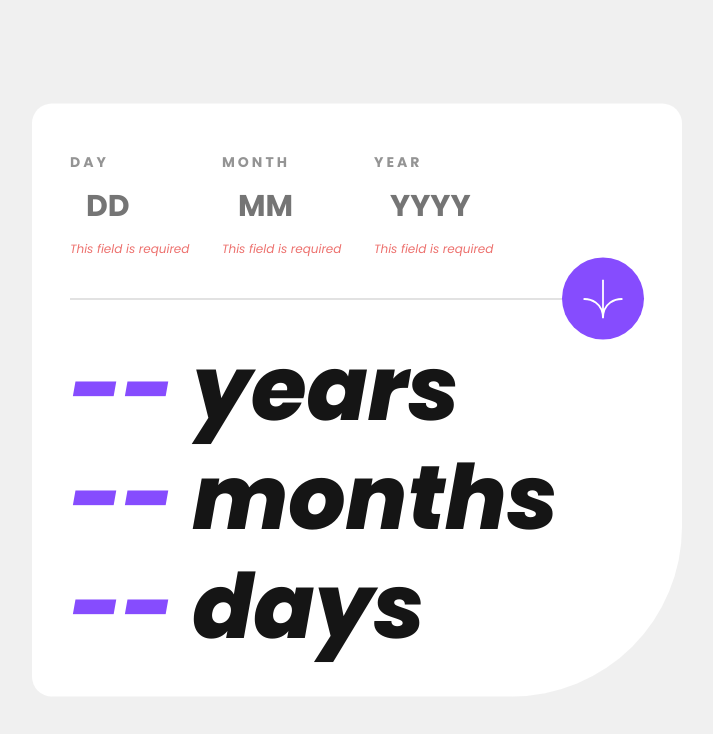
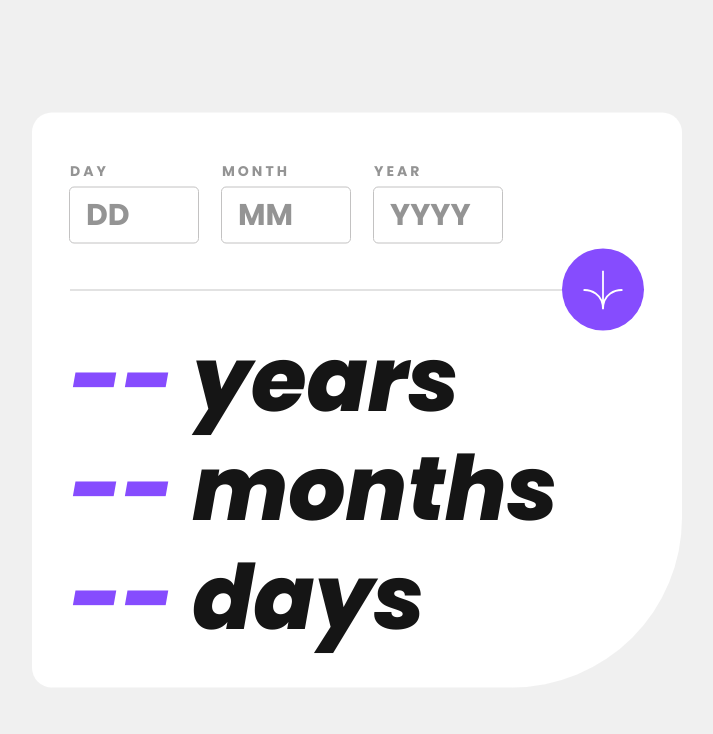
Before and after one commit to itszainjamil/age-calculator, a React (Create React App) app: page / in a window 1280 px wide. Shown: the top 734 px of the page, without its empty margins (283-996 px from the left). Built offline with nearby package versions, Linux system fonts and the light colour scheme.

Commit message:
final version: added all functionalities, logics & handled all errors

```diff
--- a/src/App.js
+++ b/src/App.js
@@ -7,74 +7,199 @@ function App() {
 export default App;
 
 function AgeCalculator() {
+  // User input
+  const [day, setDay] = useState("");
+  const [month, setMonth] = useState("");
+  const [year, setYear] = useState("");
+
+  // Error text for each input
+  const [errDay, setErrDay] = useState("");
+  const [errMonth, setErrMonth] = useState("");
+  const [errYear, setErrYear] = useState("");
+
+  // Calculated age according to the given input
+  const [ageYears, setAgeYears] = useState("--");
+  const [ageMonths, setAgeMonths] = useState("--");
+  const [ageDays, setAgeDays] = useState("--");
+
+  // Trigger handle click by pressing the enter key
+  function handleKeyPress(e) {
+    if (e.keyCode === 13) {
+      handleClick();
+    }
+  }
+
+  // When button is clicked
+  function handleClick() {
+    // Maximum number of days in each month
+    const ListOfDays = [31, 28, 31, 30, 31, 30, 31, 31, 30, 31, 30, 31];
+
+    // If The day number is greater than 31
+    if (day > 31) setErrDay("Must be a valid day");
+    // If input field is empty
+    else if (!day) setErrDay("This is a required field");
+    // If the date is invalid e.g. 31/04/1991 (there are 30 days in April)
+    else if (day > ListOfDays[month - 1]) setErrDay("Must be a valid day");
+    // If no error
+    else setErrDay("");
+
+    // If input field is empty
+    if (!month) setErrMonth("This is a required field");
+    // The month number is greater than 12
+    else if (month > 12) setErrMonth("Must be a valid month");
+    else setErrMonth("");
+
+    // If input field is empty
+    if (!year) setErrYear("This is a required field");
+    // The year is in the future
+    else if (year > 2023) setErrYear("Must be in the past");
+    // If no error
+    else setErrYear("");
+
+    // Creating a date object based on user input
+    const inputDate = new Date(`${month}-${day}-${year}`);
+
+    // Checking if the date is valid
+    const isValidDate = Date.parse(inputDate);
+
+    // If date is not valid or one of the fields is empty
+    if (isNaN(isValidDate) || day === "" || month === "" || year === "") {
+      setAgeDays("--");
+      setAgeYears("--");
+      setAgeMonths("--");
+      return;
+    }
+
+    // If no error then calculate the age and set states accordingly
+    calculateAge(inputDate);
+  }
+
+  function calculateAge(inputDate) {
+    // Convert the date strings to Date objects
+
+    // User's date
+    const start = new Date(inputDate);
+
+    // Current date
+    const end = new Date();
+
+    // Calculate the difference in milliseconds
+    const diff = Math.abs(end - start);
+
+    // Calculate the number of milliseconds in a year, month, and day
+    const msPerYear = 1000 * 60 * 60 * 24 * 365.25;
+    const msPerMonth = msPerYear / 12;
+    const msPerDay = 1000 * 60 * 60 * 24;
+
+    // Calculate and set the number of years, months, and days
+    setAgeYears(Math.floor(diff / msPerYear));
+    setAgeMonths(Math.floor((diff % msPerYear) / msPerMonth));
+    setAgeDays(Math.floor((diff % msPerMonth) / msPerDay));
+  }
+
   return (
     <div className="container">
-      <Inputs />
-      <Button />
-      <Output />
+      <Inputs
+        handleKeypress={handleKeyPress}
+        day={day}
+        setDay={setDay}
+        month={month}
+        setMonth={setMonth}
+        year={year}
+        setYear={setYear}
+        errDay={errDay}
+        errMonth={errMonth}
+        errYear={errYear}
+      />
+      <Button day={day} month={month} year={year} handleClick={handleClick} />
+      <Output ageYears={ageYears} ageMonths={ageMonths} ageDays={ageDays} />
     </div>
   );
 }
 
-function Inputs() {
-  const [day, setDay] = useState("");
-  const [month, setMonth] = useState("");
-  const [year, setYear] = useState("");
-
-  console.log(day, month, year);
-
+function Inputs({
+  handleKeypress,
+  day,
+  setDay,
+  month,
+  setMonth,
+  year,
+  setYear,
+  errDay,
+  errMonth,
+  errYear,
+}) {
   return (
+    // Container for all three inputs
     <div className="inputs">
+      {/* Each individual input div containing the title, input field and the error message */}
       <div>
-        <p className="input-title">Day</p>
+        {/* If there is an error, add the red color to the label */}
+        <p className={`input-title ${errDay !== "" ? "error-color" : ""}`}>
+          Day
+        </p>
         <input
+          onKeyDown={handleKeypress}
+          // If there is an error, add red outline to the input field
+          className={`input ${errDay !== "" ? "input-error" : "input-normal"}`}
           value={day}
           onChange={(e) => {
-            setDay(Number(e.target.value));
+            setDay(Number(e.target.value) < 0 ? day : Number(e.target.value));
           }}
-          className="input"
           type="number"
           placeholder="DD"
         />
-        <p className="error-text">This field is required</p>
+        {/* If there is an error then show the error text */}
+        {errDay !== "" && <p className="error-text">{errDay}</p>}
       </div>
       <div>
-        <p className="input-title">Month</p>
+        <p className={`input-title ${errMonth !== "" ? "error-color" : ""}`}>
+          Month
+        </p>
         <input
+          onKeyDown={handleKeypress}
+          className={`input ${
+            errMonth !== "" ? "input-error" : "input-normal"
+          }`}
           value={month}
           onChange={(e) => {
-            setMonth(Number(e.target.value));
+            setMonth(
+              Number(e.target.value) < 0 ? month : Number(e.target.value)
+            );
           }}
-          className="input"
           type="number"
           placeholder="MM"
         />
-        <p className="error-text">This field is required</p>
+        {errMonth !== "" && <p className="error-text">{errMonth}</p>}
       </div>
       <div>
-        <p className="input-title">Year</p>
+        <p className={`input-title ${errYear !== "" ? "error-color" : ""}`}>
+          Year
+        </p>
 
         <input
+          onKeyDown={handleKeypress}
+          className={`input ${errYear !== "" ? "input-error" : "input-normal"}`}
           value={year}
           onChange={(e) => {
-            setYear(Number(e.target.value));
+            setYear(Number(e.target.value) < 0 ? year : Number(e.target.value));
           }}
-          className="input"
           type="number"
           placeholder="YYYY"
         />
-        <p className="error-text">This field is required</p>
+        {errYear !== "" && <p className="error-text">{errYear}</p>}
       </div>
     </div>
   );
 }
 
-function Button() {
+function Button({ handleClick }) {
   return (
     <div className="btn-container">
+      {/* Horizontal line with the button */}
       <hr className="horizontal-line" />
-      {/* <button className="btn">Submit</button> */}
-      <button className="btn">
+      <button onClick={handleClick} className="btn">
+        {/* Icon inside the button */}
         <svg
           xmlns="http://www.w3.org/2000/svg"
           width="42"
@@ -90,17 +215,22 @@ function Button() {
   );
 }
 
-function Output() {
+function Output({ ageDays, ageMonths, ageYears }) {
   return (
+    // Contains all the three lines of output
     <div className="output-container">
+      {/* Each individual output */}
       <p className="output">
-        <span className="output-number">--</span> years
+        <span className="output-number">{ageYears} </span>
+        years
       </p>
       <p className="output">
-        <span className="output-number">--</span> months
+        <span className="output-number">{ageMonths} </span>
+        months
       </p>
       <p className="output">
-        <span className="output-number">--</span> days
+        <span className="output-number">{ageDays} </span>
+        days
       </p>
     </div>
   );
```
